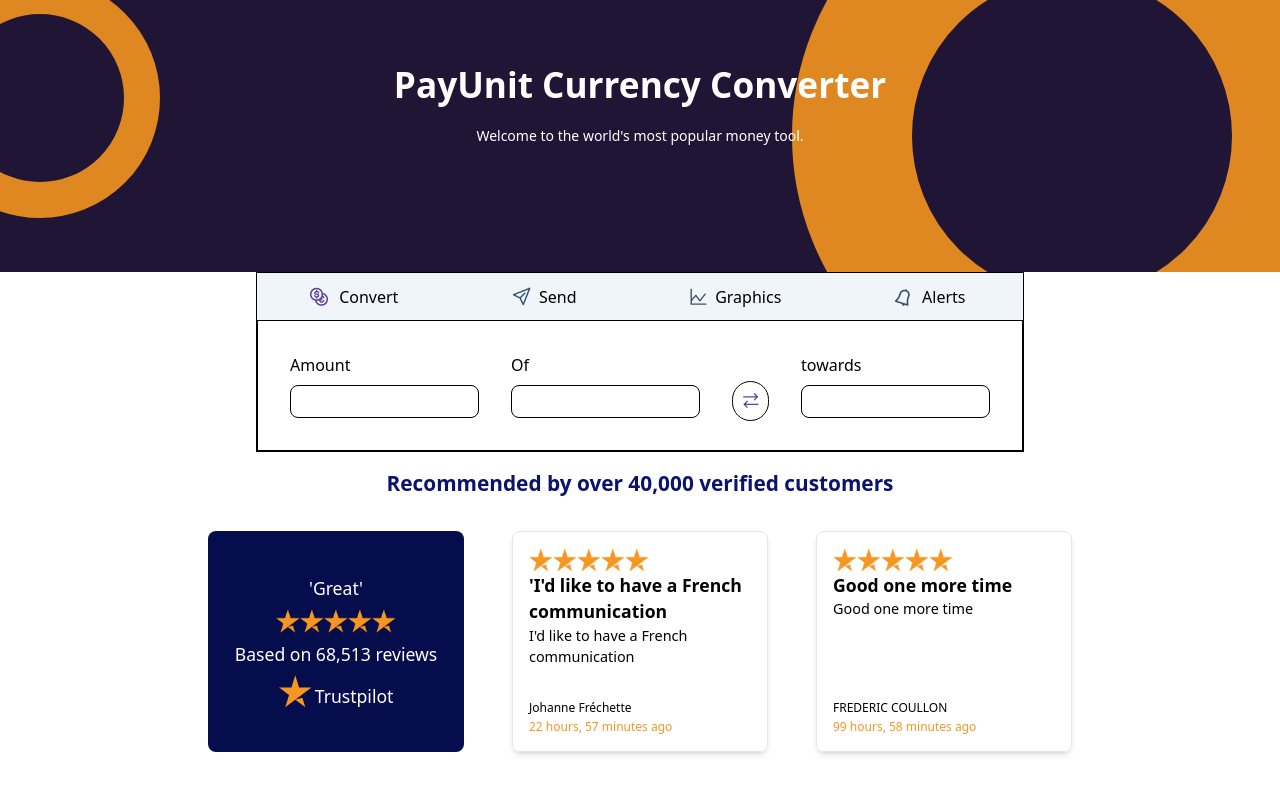
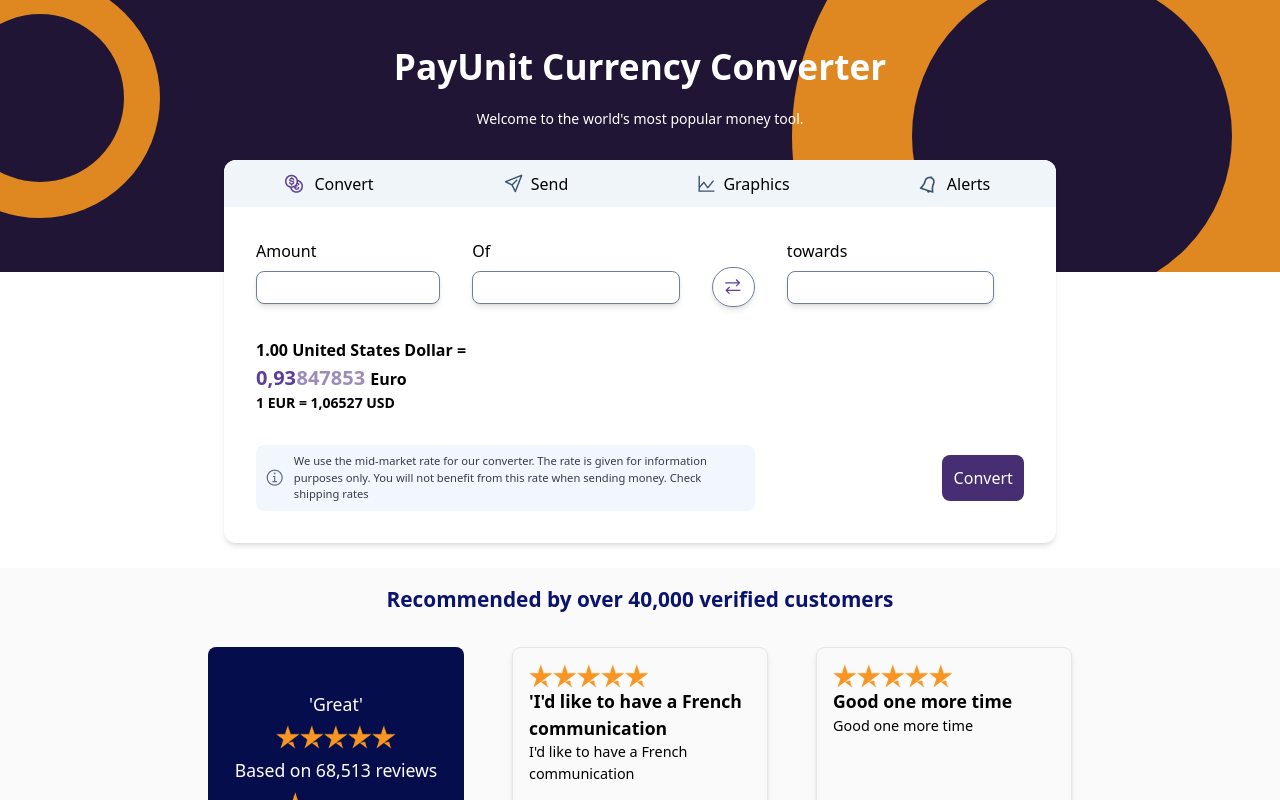
Before and after one commit to Ndukwopeace/CurrencyConvertor, a React (Vite) app in the folder Client/: page / in a window 1280 px wide. Shown: the top 800 px of the page. Built offline with nearby package versions, Linux system fonts and the light colour scheme.

Commit message:
my next commit

```diff
--- a/Client/src/App.css
+++ b/Client/src/App.css
@@ -582,24 +582,20 @@
   top: 0.5rem;
 }
 
-.top-\[\] {
-  top: ;
+.top-\[1\.7rem\] {
+  top: 1.7rem;
 }
 
-.top-\[2rem\] {
-  top: 2rem;
+.top-\[10rem\] {
+  top: 10rem;
 }
 
-.top-\[1\.5rem\] {
-  top: 1.5rem;
+.z-50 {
+  z-index: 50;
 }
 
-.top-\[1\.6rem\] {
-  top: 1.6rem;
-}
-
-.top-\[1\.7rem\] {
-  top: 1.7rem;
+.ml-\[-0\.3rem\] {
+  margin-left: -0.3rem;
 }
 
 .flex {
@@ -610,16 +606,8 @@
   display: grid;
 }
 
-.h-\[1\.1rem\] {
-  height: 1.1rem;
-}
-
 .h-\[1\.5rem\] {
   height: 1.5rem;
-}
-
-.h-\[100\%\] {
-  height: 100%;
 }
 
 .h-\[15rem\] {
@@ -630,60 +618,20 @@
   height: 17rem;
 }
 
+.h-\[2\.5rem\] {
+  height: 2.5rem;
+}
+
 .h-\[35rem\] {
   height: 35rem;
 }
 
-.h-\[10\%\] {
-  height: 10%;
-}
-
-.h-\[\] {
-  height: ;
-}
-
-.h-\[1re\] {
-  height: 1re;
-}
-
-.h-\[1rem\] {
-  height: 1rem;
-}
-
-.h-\[rem\] {
-  height: rem;
-}
-
-.h-\[2rem\] {
-  height: 2rem;
-}
-
-.h-\[3rem\] {
-  height: 3rem;
-}
-
-.h-\[10\] {
-  height: 10;
-}
-
-.h-\[2\.5rem\] {
-  height: 2.5rem;
-}
-
-.h-\[2\.7rem\] {
-  height: 2.7rem;
-}
-
-.h-\[2\.6rem\] {
-  height: 2.6rem;
+.h-\[37vh\] {
+  height: 37vh;
 }
 
 .w-\[1\.5rem\] {
   width: 1.5rem;
-}
-
-.w-\[10\%\] {
-  width: 10%;
 }
 
 .w-\[15rem\] {
@@ -694,68 +642,28 @@
   width: 16rem;
 }
 
+.w-\[2\.7rem\] {
+  width: 2.7rem;
+}
+
+.w-\[24\%\] {
+  width: 24%;
+}
+
 .w-\[27\%\] {
   width: 27%;
+}
+
+.w-\[30\%\] {
+  width: 30%;
 }
 
 .w-\[35rem\] {
   width: 35rem;
 }
 
-.w-\[60\%\] {
-  width: 60%;
-}
-
-.w-\[\] {
-  width: ;
-}
-
-.w-\[3rem\] {
-  width: 3rem;
-}
-
-.w-\[4rem\] {
-  width: 4rem;
-}
-
-.w-\[5rem\] {
-  width: 5rem;
-}
-
-.w-\[rem\] {
-  width: rem;
-}
-
-.w-\[10rem\] {
-  width: 10rem;
-}
-
-.w-\[10\] {
-  width: 10;
-}
-
-.w-\[11\%\] {
-  width: 11%;
-}
-
-.w-\[0\.\] {
-  width: 0.;
-}
-
-.w-\[0\.5re\] {
-  width: 0.5re;
-}
-
-.w-\[0\.5rem\] {
-  width: 0.5rem;
-}
-
-.w-\[2rem\] {
-  width: 2rem;
-}
-
-.w-\[2\.7rem\] {
-  width: 2.7rem;
+.w-\[65\%\] {
+  width: 65%;
 }
 
 .grid-cols-4 {
@@ -772,6 +680,10 @@
 
 .justify-center {
   justify-content: center;
+}
+
+.justify-between {
+  justify-content: space-between;
 }
 
 .gap-2 {
@@ -826,6 +738,10 @@
   border-radius: 0.5rem;
 }
 
+.rounded-xl {
+  border-radius: 0.75rem;
+}
+
 .border {
   border-width: 1px;
 }
@@ -838,14 +754,14 @@
   border-width: 7.5rem;
 }
 
+.border-\[\#6f7c9c\] {
+  --tw-border-opacity: 1;
+  border-color: rgb(111 124 156 / var(--tw-border-opacity));
+}
+
 .border-\[\#DF8720\] {
   --tw-border-opacity: 1;
   border-color: rgb(223 135 32 / var(--tw-border-opacity));
-}
-
-.border-black {
-  --tw-border-opacity: 1;
-  border-color: rgb(0 0 0 / var(--tw-border-opacity));
 }
 
 .bg-\[\#060D4C\] {
@@ -858,9 +774,19 @@
   background-color: rgb(33 21 53 / var(--tw-bg-opacity));
 }
 
+.bg-\[\#472E72\] {
+  --tw-bg-opacity: 1;
+  background-color: rgb(71 46 114 / var(--tw-bg-opacity));
+}
+
 .bg-\[\#F0F5FA\] {
   --tw-bg-opacity: 1;
   background-color: rgb(240 245 250 / var(--tw-bg-opacity));
+}
+
+.bg-\[\#F2F7FE\] {
+  --tw-bg-opacity: 1;
+  background-color: rgb(242 247 254 / var(--tw-bg-opacity));
 }
 
 .bg-\[\#F7F8F9\] {
@@ -868,8 +794,22 @@
   background-color: rgb(247 248 249 / var(--tw-bg-opacity));
 }
 
+.bg-\[\#FAFAFB\] {
+  --tw-bg-opacity: 1;
+  background-color: rgb(250 250 251 / var(--tw-bg-opacity));
+}
+
+.bg-white {
+  --tw-bg-opacity: 1;
+  background-color: rgb(255 255 255 / var(--tw-bg-opacity));
+}
+
 .p-\[0\.2rem\] {
   padding: 0.2rem;
+}
+
+.p-\[0\.7rem\] {
+  padding: 0.7rem;
 }
 
 .p-\[1rem\] {
@@ -880,8 +820,14 @@
   padding: 2rem;
 }
 
-.p-\[\] {
-  padding: ;
+.px-\[0\.6rem\] {
+  padding-left: 0.6rem;
+  padding-right: 0.6rem;
+}
+
+.py-\[0\.5rem\] {
+  padding-top: 0.5rem;
+  padding-bottom: 0.5rem;
 }
 
 .py-\[0\.7rem\] {
@@ -902,8 +848,12 @@
   padding-top: 1rem;
 }
 
-.pt-\[3\.6rem\] {
-  padding-top: 3.6rem;
+.pt-\[2\.5rem\] {
+  padding-top: 2.5rem;
+}
+
+.text-\[0\.7rem\] {
+  font-size: 0.7rem;
 }
 
 .text-\[0\.9rem\] {
@@ -927,6 +877,11 @@
   line-height: 1.25rem;
 }
 
+.text-xl {
+  font-size: 1.25rem;
+  line-height: 1.75rem;
+}
+
 .text-xs {
   font-size: 0.75rem;
   line-height: 1rem;
@@ -936,9 +891,28 @@
   font-weight: 600;
 }
 
+.leading-7 {
+  line-height: 1.75rem;
+}
+
 .text-\[\#0A146E\] {
   --tw-text-opacity: 1;
   color: rgb(10 20 110 / var(--tw-text-opacity));
+}
+
+.text-\[\#373C49\] {
+  --tw-text-opacity: 1;
+  color: rgb(55 60 73 / var(--tw-text-opacity));
+}
+
+.text-\[\#5E3D98\] {
+  --tw-text-opacity: 1;
+  color: rgb(94 61 152 / var(--tw-text-opacity));
+}
+
+.text-\[\#9d8cb9\] {
+  --tw-text-opacity: 1;
+  color: rgb(157 140 185 / var(--tw-text-opacity));
 }
 
 .text-\[\#F89623\] {
--- a/Client/src/components/CurrencyConverter.jsx
+++ b/Client/src/components/CurrencyConverter.jsx
@@ -1,34 +1,57 @@
 import React from 'react'
 import doubleDirectionArrow from '../assets/images/Arrow.png'
+import info from '../assets/images/SVG (4).png'
+
 const CurrencyConverter = () => {
     return (
-    <div>
+        <div >
 
-        <form action="">
-            <div className='flex p-[2rem] gap-[2rem]  border border-black'>
+            <form action="" className='flex flex-col  p-[2rem] gap-[2rem]'>
+                {/* inputs  */}
+                <div className='flex  gap-[2rem]  '>
 
-            <div className='flex flex-col w-[27%] gap-[0.5rem]'>
+                    <div className='flex flex-col w-[24%] gap-[0.5rem]'>
                         <label htmlFor="amount">Amount</label>
-                <input type="number" name='amount' className='border border-black rounded-lg p-[0.2rem]'/>
+                        <input type="number" name='amount' className='border border-[#6f7c9c] rounded-lg p-[0.2rem] shadow-md' />
                     </div>
 
                     <div className='flex flex-col w-[27%] gap-[0.5rem]'>
                         <label htmlFor="of">Of</label>
-                <input type="number" name='of' className='border border-black rounded-lg p-[0.2rem]'/>
+                        <input type="number" name='of' className='border border-[#6f7c9c] rounded-lg p-[0.2rem] shadow-md' />
                     </div>
 
-            <div className='border border-black relative top-[1.7rem] rounded-full  flex items-center justify-center self-baseline  w-[2.7rem] h-[2.5rem]' >
-            <img src={doubleDirectionArrow} alt=""  />
+                    <div className='hover:cursor-pointer border border-[#6f7c9c] relative top-[1.7rem]  shadow-md rounded-full  flex items-center justify-center self-baseline  w-[2.7rem] h-[2.5rem]' >
+                        <img src={doubleDirectionArrow} alt="" />
 
                     </div>
 
 
                     <div className='flex flex-col w-[27%] gap-[0.5rem]'>
                         <label htmlFor="towards">towards</label>
-                <input type="number" name='towards' className='border border-black rounded-lg p-[0.2rem]'/>
+                        <input type="number" name='towards' className='border border-[#6f7c9c] rounded-lg p-[0.2rem] shadow-md' />
                     </div>
 
                 </div>
+
+                {/* Hero Note  */}
+
+                <div className=' w-[30%] font-[600] leading-7'>
+                    <p >1.00 United States Dollar = <span className='text-[#5E3D98] text-xl'>0,93 <span className='text-[#9d8cb9] ml-[-0.3rem]'>847853 </span></span>Euro</p>
+                    <p className='text-sm'>1 EUR = 1,06527 USD</p>
+                </div>
+                <div className='flex justify-between'>
+                    <div className='w-[65%] bg-[#F2F7FE] text-[0.7rem] flex items-center gap-[0.7rem] px-[0.6rem] py-[0.5rem] text-[#373C49] rounded-lg'>
+                        <img src={info} alt="" />
+                        <p>We use the mid-market rate for our converter. The rate is given for information
+                            purposes only. You will not benefit from this rate when sending money.
+                             <a href=""> Check shipping rates </a> </p>
+                    </div>
+
+                    <button className='bg-[#472E72] text-white self-center p-[0.7rem] rounded-lg'>
+                        Convert
+                    </button>
+                </div>
+
             </form>
 
         </div>
--- a/Client/src/components/Form.jsx
+++ b/Client/src/components/Form.jsx
@@ -9,8 +9,8 @@
 
 const Form = () => {
   return (
-    <div className='flex justify-center '>
-        <div className='w-[60%] border border-black   '>
+    <div className='flex justify-center h-[37vh]'>
+        <div className='w-[65%] absolute top-[10rem] z-50 bg-white rounded-xl shadow-md overflow-clip'>
         {/* Navbar */}
           <div className='grid grid-cols-4 hover:cursor-pointer bg-[#F0F5FA] py-[0.7rem] '>
             <div className='flex items-center gap-2 justify-center focus:bg-white'>
--- a/Client/src/components/Header.jsx
+++ b/Client/src/components/Header.jsx
@@ -8,7 +8,7 @@
     return (
         <>
         <div className='flex flex-col items-center
-        pt-[3.6rem] gap-[1rem] bg-[#211535]
+        pt-[2.5rem] gap-[1rem] bg-[#211535]
          text-white h-[17rem] overflow-clip relative'>
 
                  { /* Circles ================================================== */ }
--- a/Client/src/components/Recom.jsx
+++ b/Client/src/components/Recom.jsx
@@ -7,7 +7,7 @@
 const Recom = () => {
   return (
     <>
-      <div className='bg-grey  flex flex-col gap-[2rem] pt-[1rem] pb-[4rem]'>
+      <div className='bg-[#FAFAFB]  flex flex-col gap-[2rem] pt-[1rem] pb-[4rem]'>
         <h3 className='self-center text-[#0A146E] font-[600] text-[1.3rem]'>Recommended by over 40,000 verified customers</h3>
 
         <div className='flex gap-[3rem] justify-center'>
```
Lines whose indentation alone changed are shown as unchanged.
